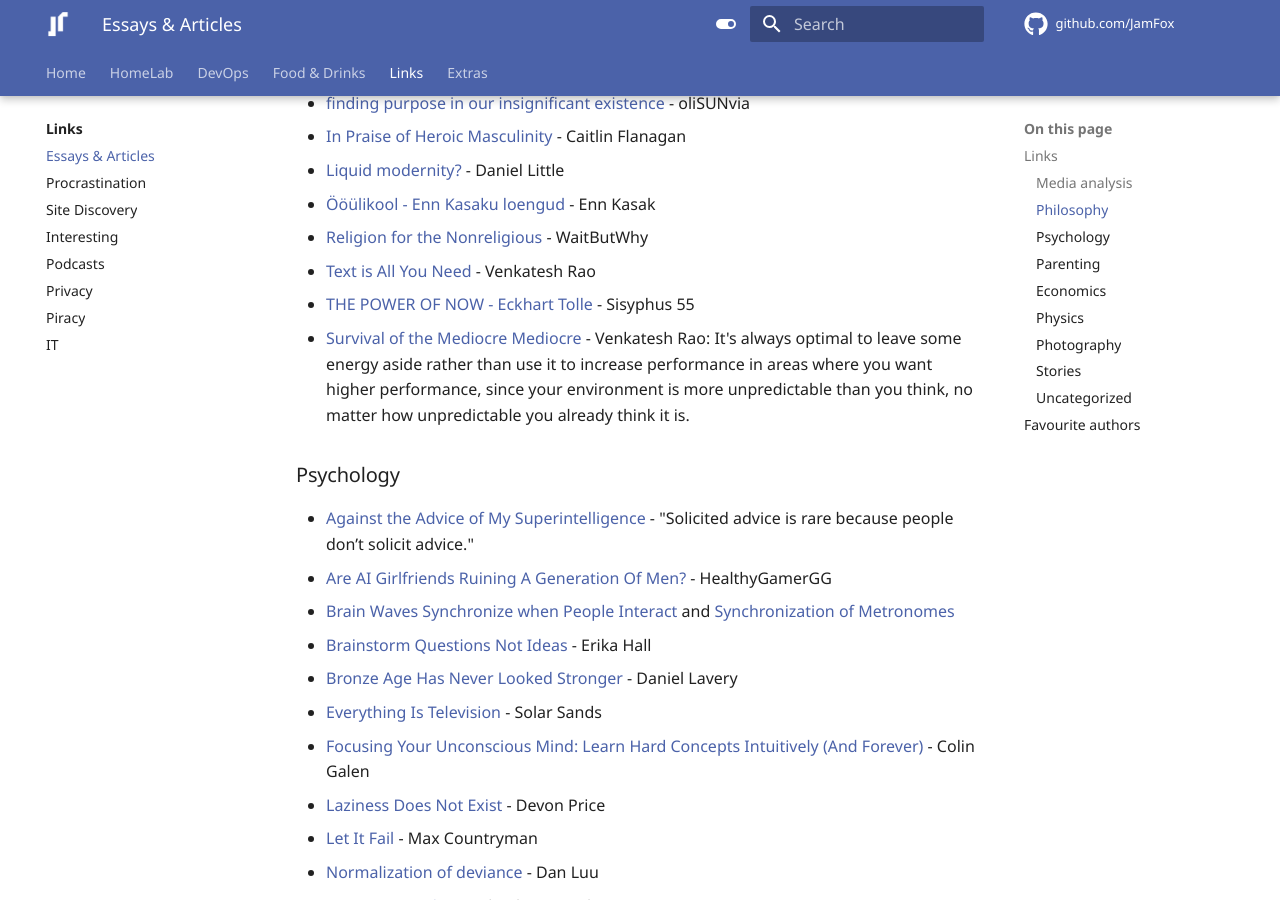
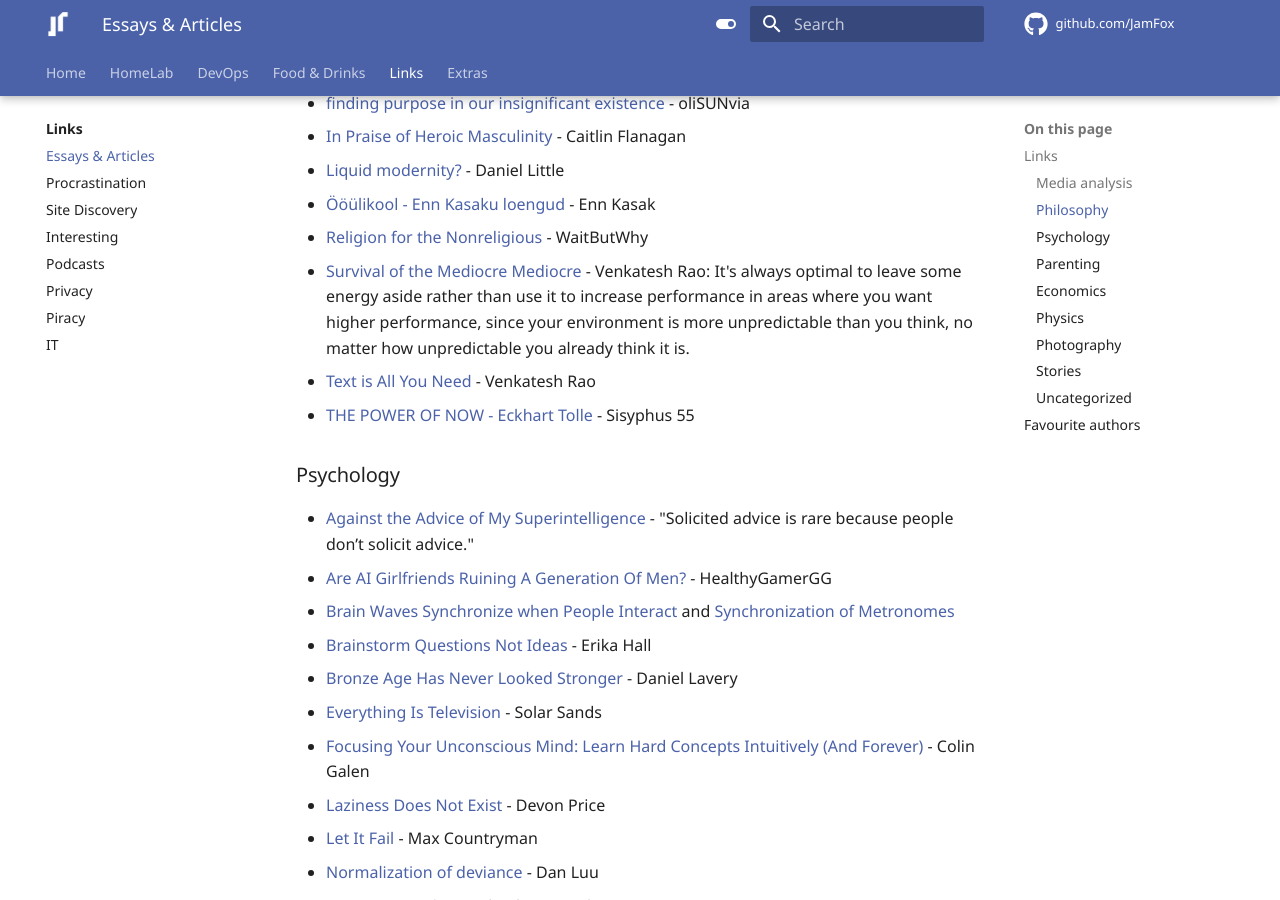
Before and after one commit to JamFox/docs.jamfox.dev, an MkDocs documentation site: the page built from docs/content/links/essays.md, in a window 1280 px wide and 900 px high, scrolled down 1094 px. Built offline with MkDocs 1.6.1 and Material for MkDocs 9.7.7, drawn with Linux system fonts in a browser that asks for light colours; comment, search, counter and statistics services are not loaded; part of the change alters nothing that is shown; some of the changed text lies outside the part shown.

```diff
--- a/docs/content/links/essays.md
+++ b/docs/content/links/essays.md
@@ -36,9 +36,9 @@ title: "Essays & Articles"
 - [Liquid modernity?](https://understandingsociety.blogspot.com/2014/05/liquid-modernity.html) - Daniel Little
 - [Ööülikool - Enn Kasaku loengud](http://www.ylikool.ee/et/13/enn_kasak) - Enn Kasak
 - [Religion for the Nonreligious](https://waitbutwhy.com/2014/10/religion-for-the-nonreligious.html) - WaitButWhy
+- [Survival of the Mediocre Mediocre](https://www.ribbonfarm.com/2018/04/24/survival-of-the-mediocre-mediocre/) - Venkatesh Rao: It's always optimal to leave some energy aside rather than use it to increase performance in areas where you want higher performance, since your environment is more unpredictable than you think, no matter how unpredictable you already think it is.
 - [Text is All You Need](https://studio.ribbonfarm.com/p/text-is-all-you-need) - Venkatesh Rao
 - [THE POWER OF NOW - Eckhart Tolle](https://www.youtube.com/watch?v=0ILHWvSZV4E) - Sisyphus 55
-- [Survival of the Mediocre Mediocre](https://www.ribbonfarm.com/2018/04/24/survival-of-the-mediocre-mediocre/) - Venkatesh Rao: It's always optimal to leave some energy aside rather than use it to increase performance in areas where you want higher performance, since your environment is more unpredictable than you think, no matter how unpredictable you already think it is.
 
 ### Psychology
 
@@ -75,6 +75,7 @@ title: "Essays & Articles"
 
 - [Econ Life 101](https://www.asomo.co/s/econ-life-101) - Brett Scott
 - [Getting Wealthy vs. Staying Wealthy](https://collabfund.com/blog/getting-wealthy-vs-staying-wealthy/) - Morgan Housel
+- [I, Pencil](https://en.wikisource.org/wiki/I,_Pencil) - Leonard E. Read: Following the journey of a seemingly simple pencil becomes an allegory of how everything is connected.
 - [Money creation in the modern economy](https://github.com/JamFox/docs.jamfox.dev/raw/master/docs/content/links/attachments/money-creation-in-the-modern-economy.pdf)
 - [The Art and Science of Spending Money](https://collabfund.com/blog/the-art-and-science-of-spending-money/) - Morgan Housel
 - [The Casino-Chip Society](https://www.asomo.co/p/casino-chip-cashless-society) and [The Deposit Myth](https://www.asomo.co/p/the-deposit-myth) - Brett Scott
```
